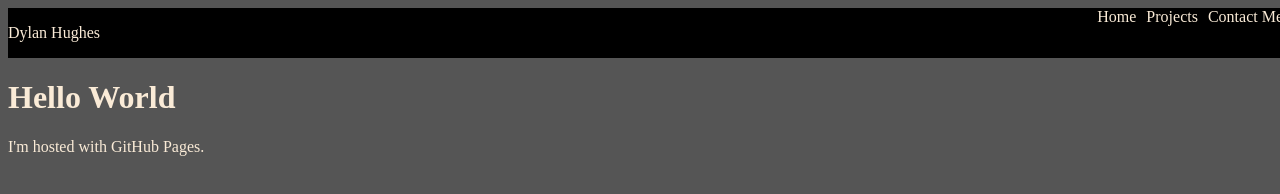
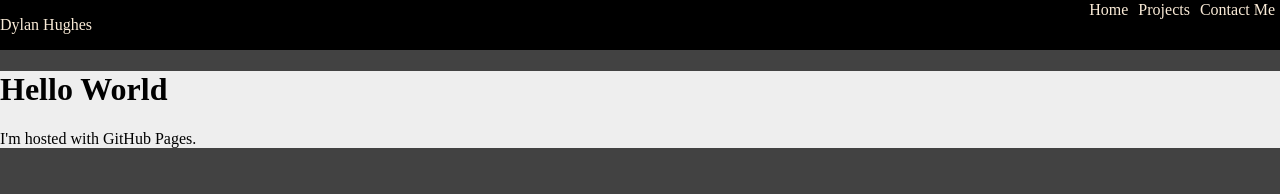
Before and after one commit to Dylanhism/dylanhism.github.io, a plain HTML site: page index.html in a window 1280 px wide. Drawn offline with nearby package versions, Linux system fonts and the light colour scheme.

Commit message:
Update colours and make main body

```diff
--- a/index.html
+++ b/index.html
@@ -11,7 +11,9 @@
     </script>
     <body>
         <div id='header'></div>
-        <h1>Hello World</h1>
-        <p>I'm hosted with GitHub Pages.</p>
+        <div id='mainBody'>
+            <h1>Hello World</h1>
+            <p>I'm hosted with GitHub Pages.</p>
+        </div>
     </body>
 </html>
--- a/style.css
+++ b/style.css
@@ -1,21 +1,29 @@
 * {
-    color: antiquewhite;
+
 }
 
 html, body {
     width: 100%;
-    background-color: rgb(85, 85, 85);
+    margin: 0px;
+    background-color: rgb(66, 66, 66);
 }
 
 a {
     margin: 0px 5px;
+    vertical-align: middle;
 }
 
 p, a {
     font-size: 16px;
 }
 
+/*Start Header*/
+#headerFull * {
+    color: antiquewhite;
+}
+
 #headerFull {
+    margin: 0px;
     width: 100%;
     display: table;
     background-color: black;
@@ -29,5 +37,9 @@ p, a {
 #headerLinks {
     display: table;
     float: right;
-    vertical-align: middle;
 }
+/*End Header*/
+
+#mainBody {
+    background-color: rgb(238, 238, 238);
+}
```
